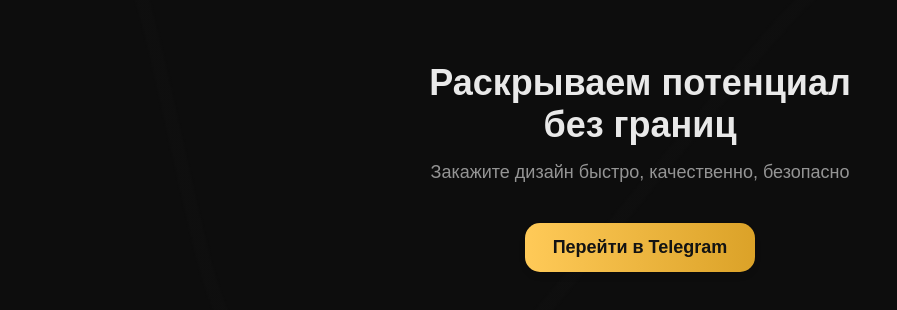
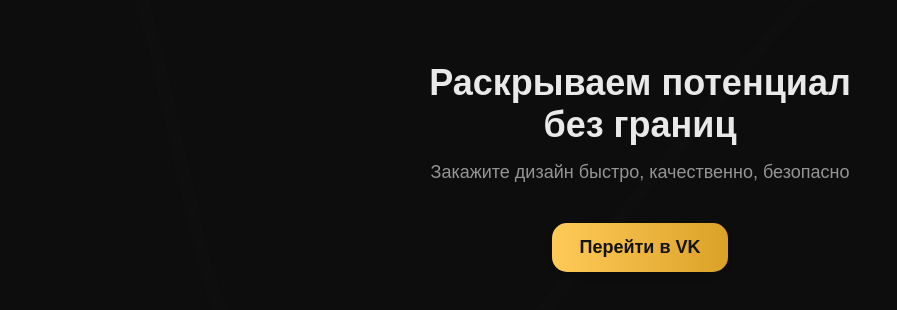
Before and after one commit to d1suption/d1suption.github.io, a plain HTML site: page index.html in a window 1280 px wide. Shown: the part 122-432 px from the top of the page, without its empty margins (0-897 px from the left). Drawn offline with Linux system fonts and the light colour scheme; a web font is replaced by a local one.

Commit message:
Update index.html

```diff
--- a/index.html
+++ b/index.html
@@ -27,8 +27,8 @@
     <div class="maintitle">Раскрываем потенциал <br>без границ</div>
     <div class="secondtitle">Закажите дизайн быстро, качественно, безопасно</div>
 
-    <a href="https://t.me/+exNR7qAlXz5jYzcy" target="_blank" class="gradient-button">
-        Перейти в Telegram
+    <a href="https://vk.com/asedasdadassdaasdsadsadsda" target="_blank" class="gradient-button">
+        Перейти в VK
     </a>
 </body>
 </html>
```
